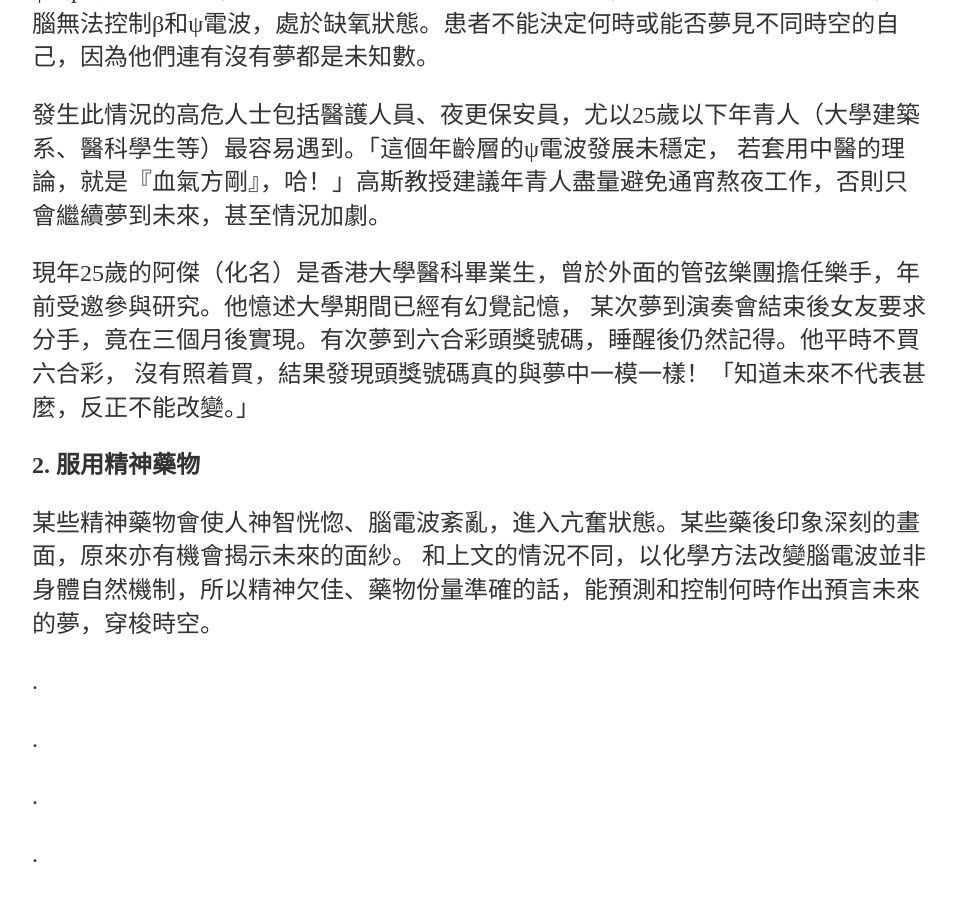
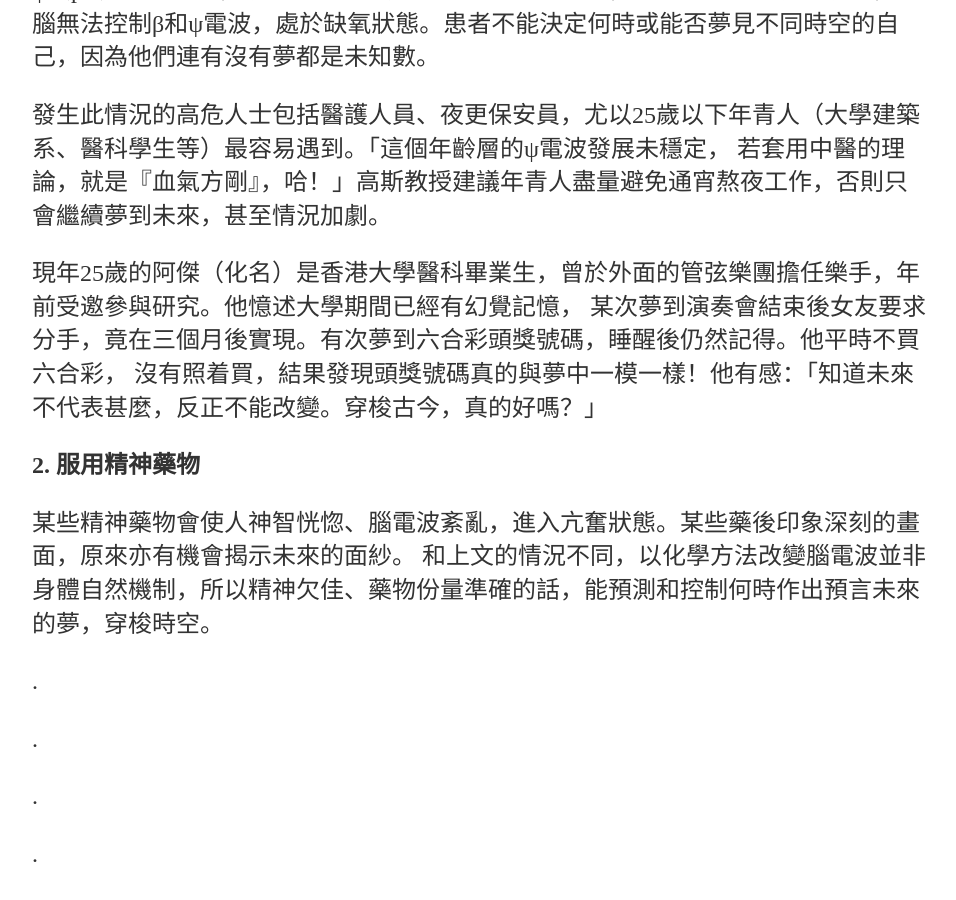
Before and after one commit to maksuihin/maksuihin.github.io, a Jekyll site: the page built from time.html, in a window 1280 px wide and 900 px high, scrolled down 830 px. Shown: the whole window, without its empty margins (160-1116 px from the left). Built offline with Jekyll 4.4.1, drawn with Linux system fonts in a browser that asks for light colours.

Commit message:
Update time.html

```diff
--- a/time.html
+++ b/time.html
@@ -19,7 +19,7 @@ title: 每日新知：無意識時空摺疊
         若套用中醫的理論，就是『血氣方剛』，哈！」高斯教授建議年青人盡量避免通宵熬夜工作，否則只會繼續夢到未來，甚至情況加劇。</p>
     <p>現年25歲的阿傑（化名）是香港大學醫科畢業生，曾於外面的管弦樂團擔任樂手，年前受邀參與研究。他憶述大學期間已經有幻覺記憶，
         某次夢到演奏會結束後女友要求分手，竟在三個月後實現。有次夢到六合彩頭獎號碼，睡醒後仍然記得。他平時不買六合彩，
-        沒有照着買，結果發現頭獎號碼真的與夢中一模一樣！「知道未來不代表甚麼，反正不能改變。」</p>
+        沒有照着買，結果發現頭獎號碼真的與夢中一模一樣！他有感：「知道未來不代表甚麼，反正不能改變。穿梭古今，真的好嗎？」</p>
     <p><b>2. 服用精神藥物</b></p>
     <p>某些精神藥物會使人神智恍惚、腦電波紊亂，進入亢奮狀態。某些藥後印象深刻的畫面，原來亦有機會揭示未來的面紗。
     和上文的情況不同，以化學方法改變腦電波並非身體自然機制，所以精神欠佳、藥物份量準確的話，能預測和控制何時作出預言未來的夢，穿梭時空。</p>
```
